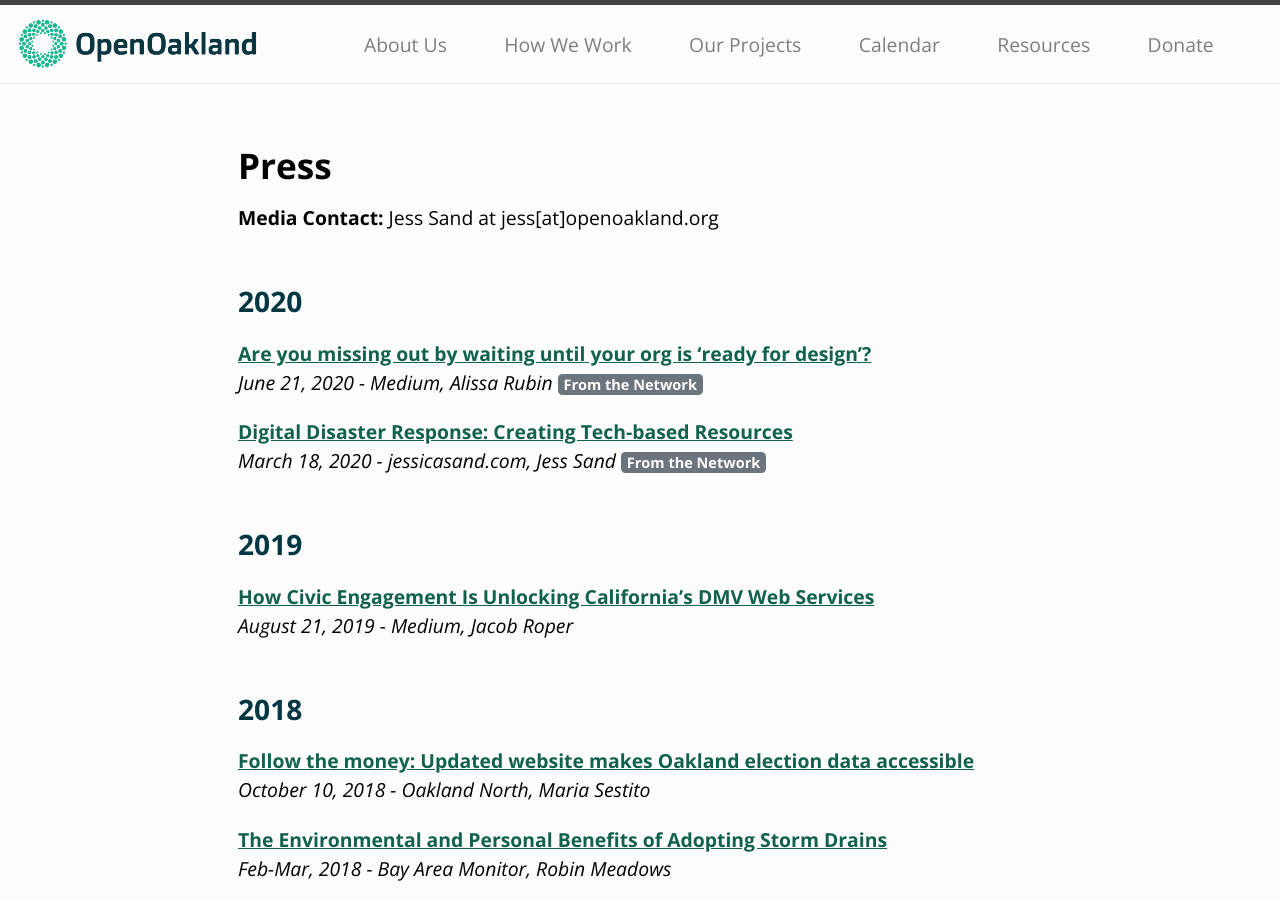
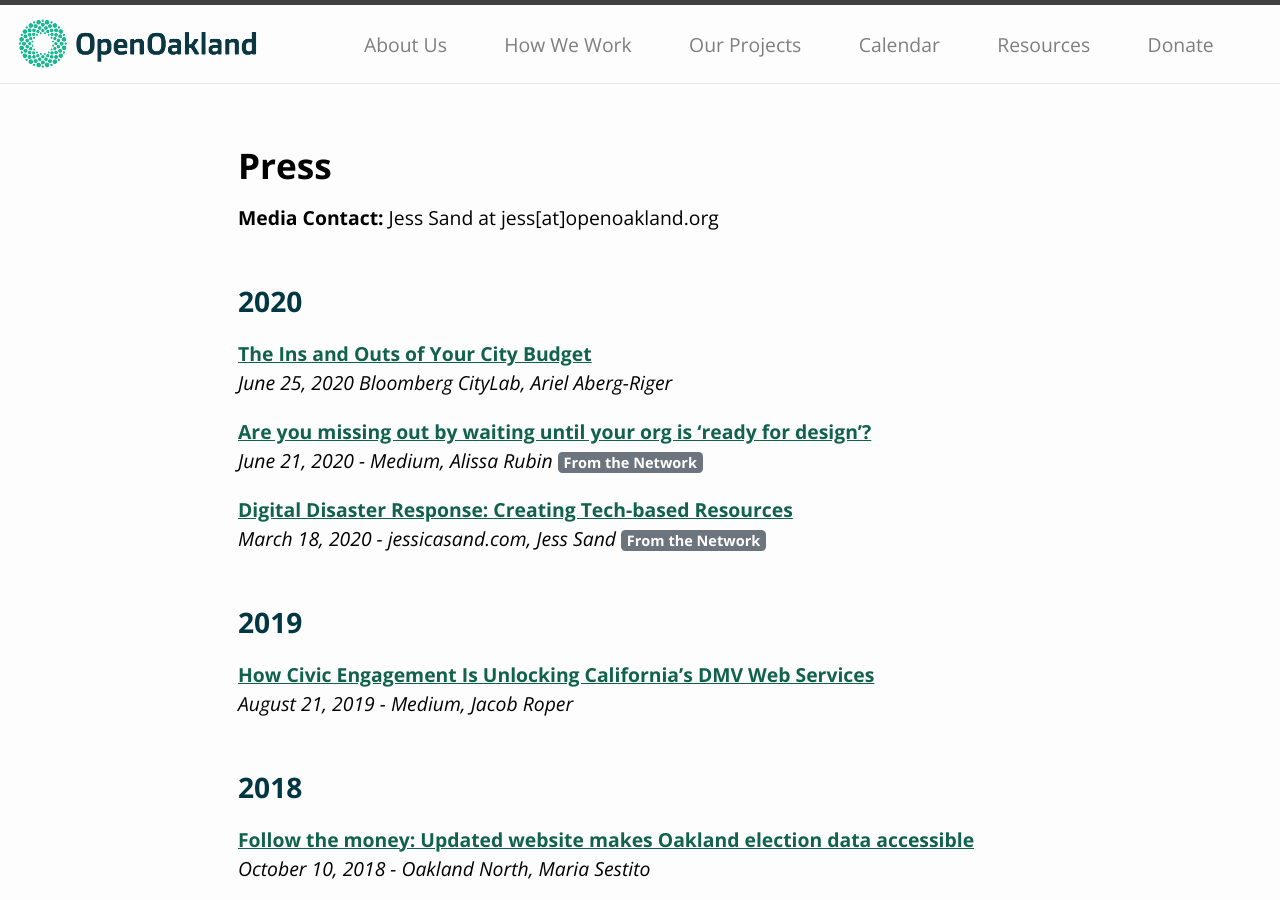
Before and after one commit to openoakland/openoakland.org, a Jekyll site: the page built from src/press.md, in a window 1280 px wide and 900 px high. Built offline with Jekyll 4.4.1, drawn with Linux system fonts in a browser that asks for light colours.

Commit message:
Added Bloomberg citation to Press page

```diff
--- a/src/press.md
+++ b/src/press.md
@@ -8,6 +8,9 @@
 **Media Contact:** Jess Sand at jess[at]openoakland.org
 
 ## 2020
+
+[**The Ins and Outs of Your City Budget**](https://www.bloomberg.com/news/articles/2020-06-25/how-to-understand-your-city-budget)
+_June 25, 2020 Bloomberg CityLab, Ariel Aberg-Riger_
 
 [**Are you missing out by waiting until your org is ‘ready for design’?**](https://uxdesign.cc/are-you-missing-out-by-waiting-until-your-org-is-ready-for-design-6069eebe3760)
 _June 21, 2020 - Medium, Alissa Rubin_ [From the Network](){: .badge .badge-secondary }
```
